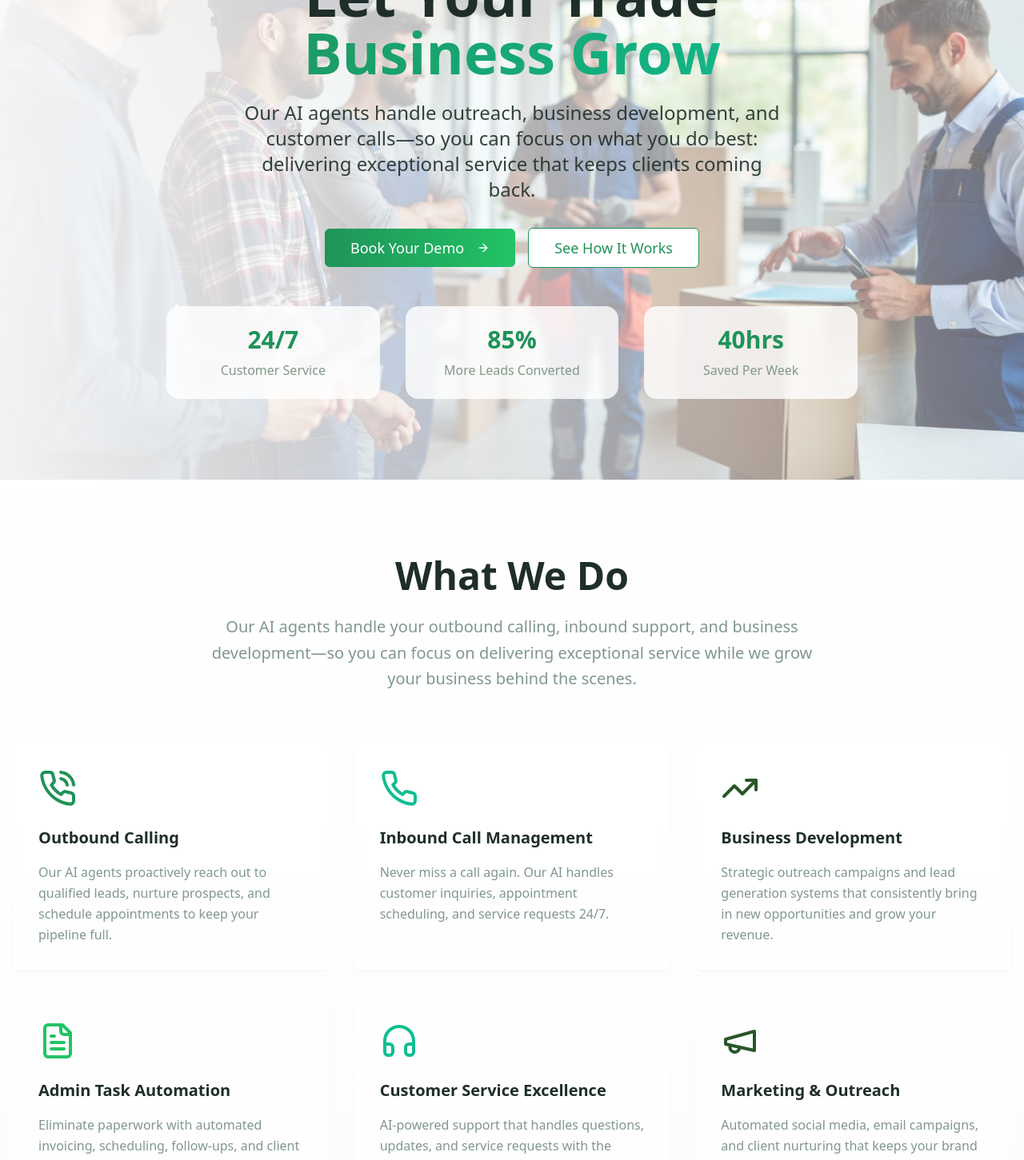
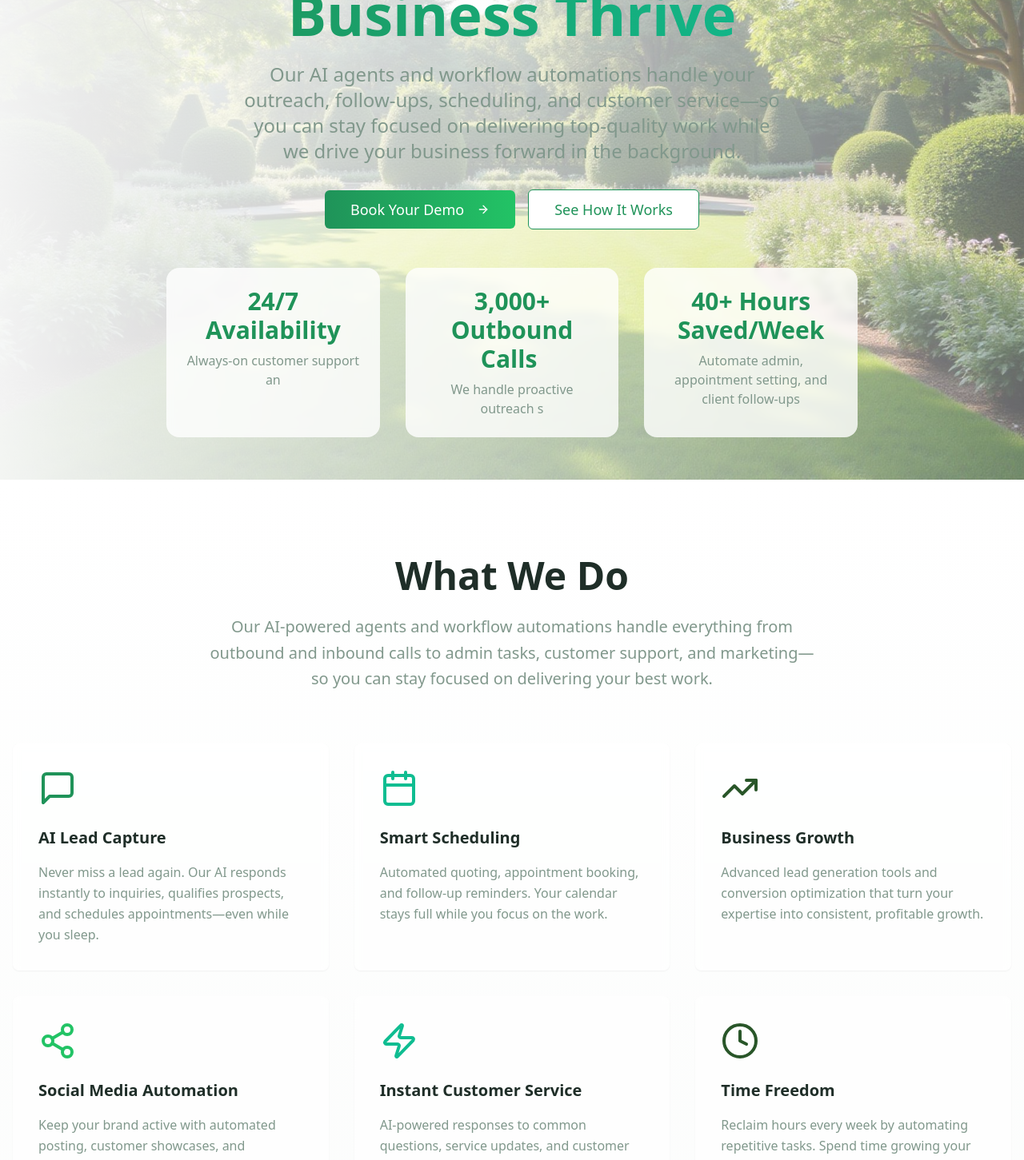
Before and after one commit to alexfroim/eden-grow-flow, a React (Vite) app: page / in a window 1280 px wide. Shown: the part 200-1651 px from the top of the page at 80% size. Built offline with nearby package versions, Linux system fonts and the light colour scheme.

Commit message:
Visual edit in Lovable
Edited UI in Lovable

```diff
--- a/src/components/Hero.tsx
+++ b/src/components/Hero.tsx
@@ -1,6 +1,6 @@
 import { Button } from "@/components/ui/button";
 import { Apple, ArrowRight } from "lucide-react";
-import heroImage from "@/assets/trade-professionals.jpg";
+import heroImage from "@/assets/hero-landscape.jpg";
 const Hero = () => {
   return <section className="relative min-h-screen flex items-center justify-center overflow-hidden">
       {/* Background Image */}
@@ -18,16 +18,11 @@ const Hero = () => {
         </div>
 
         <h1 className="text-5xl md:text-7xl font-bold mb-6 leading-tight">
-          Let Your Trade
-          <span className="block bg-gradient-to-r from-primary to-accent bg-clip-text text-transparent">
-            Business Grow
-          </span>
+          Let Your Landscaping
+          <span className="block bg-gradient-to-r from-primary to-accent bg-clip-text text-transparent">Business Thrive</span>
         </h1>
 
-        <p className="text-xl md:text-2xl text-foreground/90 mb-8 max-w-2xl mx-auto leading-relaxed font-medium">
-          Our AI agents handle outreach, business development, and customer calls—so you can focus on what you do best:
-          delivering exceptional service that keeps clients coming back.
-        </p>
+        <p className="text-xl md:text-2xl text-muted-foreground mb-8 max-w-2xl mx-auto leading-relaxed">Our AI agents and workflow automations handle your outreach, follow-ups, scheduling, and customer service—so you can stay focused on delivering top-quality work while we drive your business forward in the background.</p>
 
         <div className="flex flex-col sm:flex-row gap-4 justify-center items-center mb-12">
           <Button size="lg" className="bg-gradient-to-r from-primary to-primary-glow hover:shadow-nature transition-all duration-300 text-lg px-8 py-6">
@@ -41,16 +36,16 @@ const Hero = () => {
 
         <div className="grid grid-cols-1 md:grid-cols-3 gap-8 text-center">
           <div className="p-6 rounded-2xl bg-card/80 backdrop-blur-sm shadow-elegant">
-            <div className="text-3xl font-bold text-primary mb-2">24/7</div>
-            <div className="text-muted-foreground">Customer Service</div>
+            <div className="text-3xl font-bold text-primary mb-2">24/7 Availability</div>
+            <div className="text-muted-foreground">Always-on customer support an</div>
           </div>
           <div className="p-6 rounded-2xl bg-card/80 backdrop-blur-sm shadow-elegant">
-            <div className="text-3xl font-bold text-primary mb-2">85%</div>
-            <div className="text-muted-foreground">More Leads Converted</div>
+            <div className="text-3xl font-bold text-primary mb-2">3,000+ Outbound Calls </div>
+            <div className="text-muted-foreground">We handle proactive outreach s</div>
           </div>
           <div className="p-6 rounded-2xl bg-card/80 backdrop-blur-sm shadow-elegant">
-            <div className="text-3xl font-bold text-primary mb-2">40hrs</div>
-            <div className="text-muted-foreground">Saved Per Week</div>
+            <div className="text-3xl font-bold text-primary mb-2">40+ Hours Saved/Week</div>
+            <div className="text-muted-foreground">Automate admin, appointment setting, and client follow-ups</div>
           </div>
         </div>
       </div>
--- a/src/components/WhatWeDo.tsx
+++ b/src/components/WhatWeDo.tsx
@@ -1,69 +1,48 @@
 import { Card, CardContent } from "@/components/ui/card";
-import {
-  Phone,
-  PhoneCall,
-  TrendingUp,
-  FileText,
-  Headphones,
-  Megaphone
-} from "lucide-react";
-
-const features = [
-  {
-    icon: PhoneCall,
-    title: "Outbound Calling",
-    description: "Our AI agents proactively reach out to qualified leads, nurture prospects, and schedule appointments to keep your pipeline full.",
+import { MessageSquare, Calendar, TrendingUp, Share2, Zap, Clock } from "lucide-react";
+const features = [{
+  icon: MessageSquare,
+  title: "AI Lead Capture",
+  description: "Never miss a lead again. Our AI responds instantly to inquiries, qualifies prospects, and schedules appointments—even while you sleep.",
   color: "text-primary"
-  },
-  {
-    icon: Phone,
-    title: "Inbound Call Management",
-    description: "Never miss a call again. Our AI handles customer inquiries, appointment scheduling, and service requests 24/7.",
+}, {
+  icon: Calendar,
+  title: "Smart Scheduling",
+  description: "Automated quoting, appointment booking, and follow-up reminders. Your calendar stays full while you focus on the work.",
   color: "text-accent"
-  },
-  {
+}, {
   icon: TrendingUp,
-    title: "Business Development",
-    description: "Strategic outreach campaigns and lead generation systems that consistently bring in new opportunities and grow your revenue.",
+  title: "Business Growth",
+  description: "Advanced lead generation tools and conversion optimization that turn your expertise into consistent, profitable growth.",
   color: "text-nature-green"
-  },
-  {
-    icon: FileText,
-    title: "Admin Task Automation",
-    description: "Eliminate paperwork with automated invoicing, scheduling, follow-ups, and client communication that runs seamlessly in the background.",
+}, {
+  icon: Share2,
+  title: "Social Media Automation",
+  description: "Keep your brand active with automated posting, customer showcases, and engagement—without lifting a finger.",
   color: "text-primary-glow"
-  },
-  {
-    icon: Headphones,
-    title: "Customer Service Excellence",
-    description: "AI-powered support that handles questions, updates, and service requests with the personal touch your clients expect.",
+}, {
+  icon: Zap,
+  title: "Instant Customer Service",
+  description: "AI-powered responses to common questions, service updates, and customer care that delights every interaction.",
   color: "text-accent"
-  },
-  {
-    icon: Megaphone,
-    title: "Marketing & Outreach",
-    description: "Automated social media, email campaigns, and client nurturing that keeps your brand visible and your services top-of-mind.",
+}, {
+  icon: Clock,
+  title: "Time Freedom",
+  description: "Reclaim hours every week by automating repetitive tasks. Spend time growing your business instead of managing it.",
   color: "text-nature-green"
-  }
-];
-
+}];
 const WhatWeDo = () => {
-  return (
-    <section className="py-24 bg-gradient-to-b from-background to-muted/30">
+  return <section className="py-24 bg-gradient-to-b from-background to-muted/30">
       <div className="container mx-auto px-4">
         <div className="text-center mb-16">
           <h2 className="text-4xl md:text-5xl font-bold mb-6">
             What We Do
           </h2>
-          <p className="text-xl text-muted-foreground max-w-3xl mx-auto leading-relaxed">
-            Our AI agents handle your outbound calling, inbound support, and business development—so you can focus
-            on delivering exceptional service while we grow your business behind the scenes.
-          </p>
+          <p className="text-xl text-muted-foreground max-w-3xl mx-auto leading-relaxed">Our AI-powered agents and workflow automations handle everything from outbound and inbound calls to admin tasks, customer support, and marketing—so you can stay focused on delivering your best work.</p>
         </div>
 
         <div className="grid grid-cols-1 md:grid-cols-2 lg:grid-cols-3 gap-8 max-w-7xl mx-auto">
-          {features.map((feature, index) => (
-            <Card key={index} className="group hover:shadow-nature transition-all duration-300 border-0 bg-card/60 backdrop-blur-sm">
+          {features.map((feature, index) => <Card key={index} className="group hover:shadow-nature transition-all duration-300 border-0 bg-card/60 backdrop-blur-sm">
               <CardContent className="p-8">
                 <div className="mb-6">
                   <feature.icon className={`w-12 h-12 ${feature.color} group-hover:scale-110 transition-transform duration-300`} />
@@ -75,12 +54,9 @@ const WhatWeDo = () => {
                   {feature.description}
                 </p>
               </CardContent>
-            </Card>
-          ))}
+            </Card>)}
         </div>
       </div>
-    </section>
-  );
+    </section>;
 };
-
 export default WhatWeDo;
```
Lines whose indentation alone changed are shown as unchanged.
